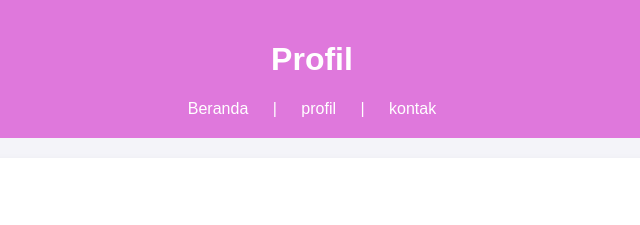
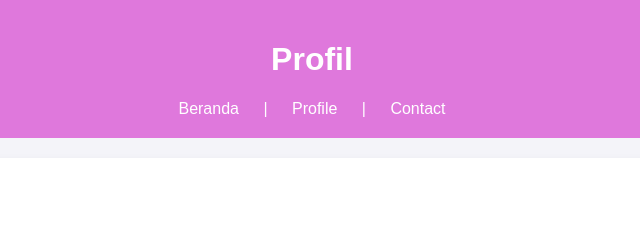
Before and after one commit to aisahrahmadani155-crypto/aisah, a plain HTML site: page profil.html in a window 1280 px wide. Shown: the top 225 px of the page, 328-968 px from the left. Drawn offline with Linux system fonts and the light colour scheme.

Commit message:
Update profil.html

```diff
--- a/profil.html
+++ b/profil.html
@@ -99,9 +99,9 @@
         <header>
             <h1>Profil</h1>
             <nav>
-                <a href="halaman beranda.html">Beranda</a> |
-                <a href="Halaman Profile.html">profil</a> |
-                <a href="Halaman kontak.html">kontak</a>
+                <a href="index.html">Beranda</a> |
+                <a href="profil.html">Profile</a> |
+                <a href="kontak.html">Contact</a>
             </nav>
         </header>
 
@@ -154,4 +154,5 @@
     </html>
 </body>
 
+
 </html>
```
